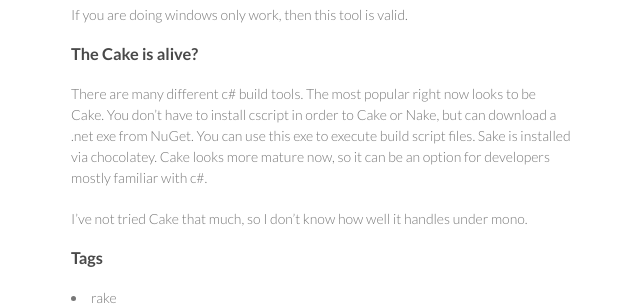
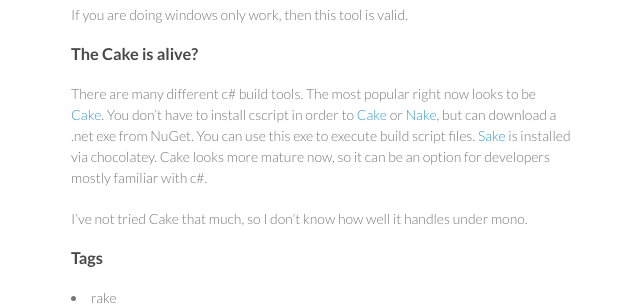
Before and after one commit to wallymathieu/assertfail, a Jekyll site: the page built from _posts/2015-08-27-Build-tools-and-package-managers.md, in a window 1280 px wide. Shown: the part 1411-1716 px from the top of the page, without its empty margins (499-1139 px from the left). Built offline with Jekyll 4.4.1, drawn with Linux system fonts in a browser that asks for light colours; nearby versions of some CDN libraries; Markdown is read by kramdown in place of the engine named in the settings; part of the change alters nothing that is shown.

```diff
--- a/_posts/2015-08-27-Build-tools-and-package-managers.md
+++ b/_posts/2015-08-27-Build-tools-and-package-managers.md
@@ -49,6 +49,6 @@ If you are doing windows only work, then this tool is valid.
 
 ### The Cake is alive?
 
-There are many different c# build tools. The most popular right now looks to be Cake. You don't have to install cscript in order to Cake or Nake, but can download a .net exe from NuGet. You can use this exe to execute build script files. Sake is installed via chocolatey. Cake looks more mature now, so it can be an option for developers mostly familiar with c#.
+There are many different c# build tools. The most popular right now looks to be [Cake](https://github.com/cake-build/cake). You don't have to install cscript in order to [Cake](https://github.com/cake-build/cake) or [Nake](https://github.com/yevhen/Nake), but can download a .net exe from NuGet. You can use this exe to execute build script files. [Sake](https://github.com/sakeproject/sake) is installed via chocolatey. Cake looks more mature now, so it can be an option for developers mostly familiar with c#.
 
 I've not tried Cake that much, so I don't know how well it handles under mono.
```
